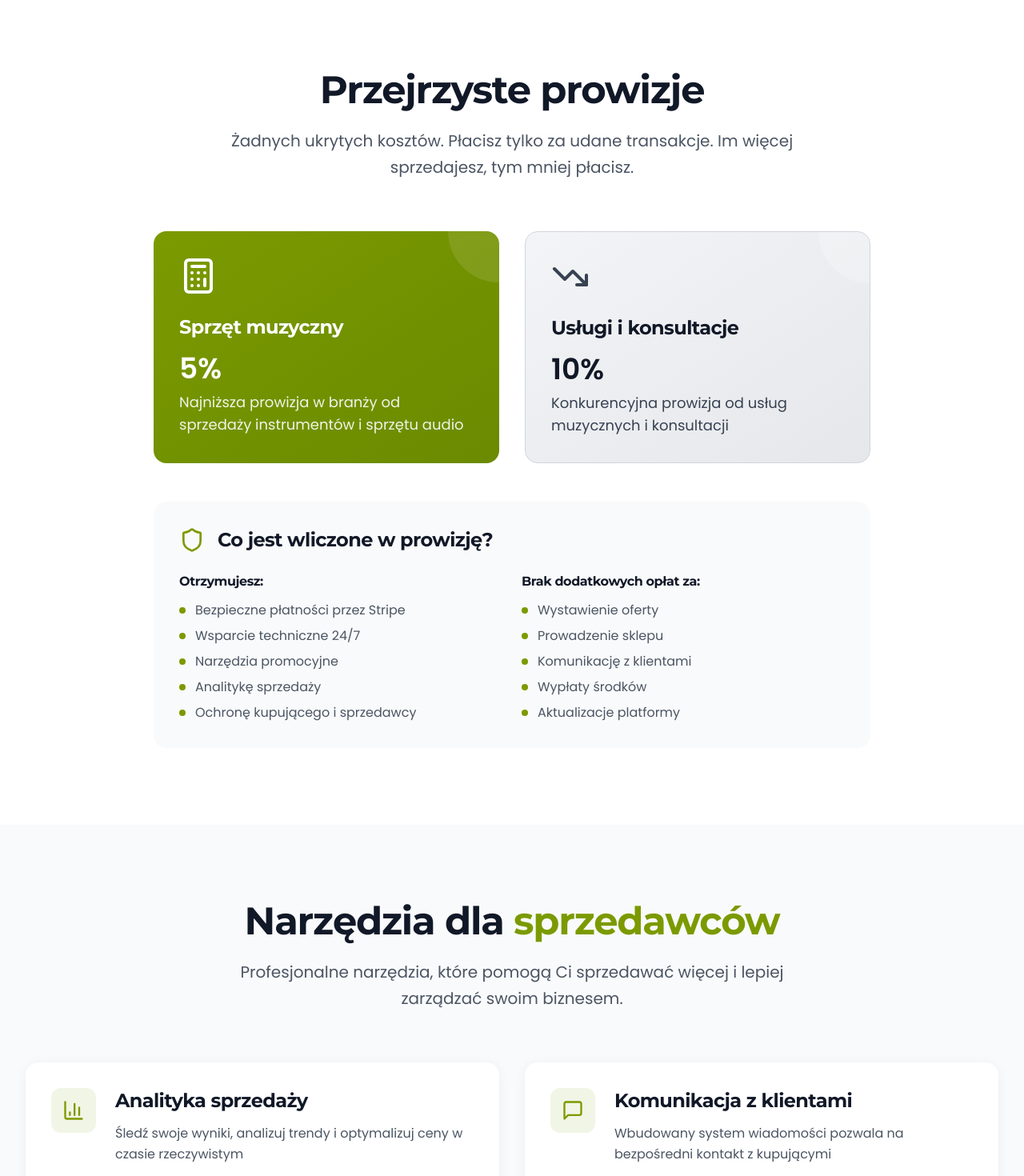
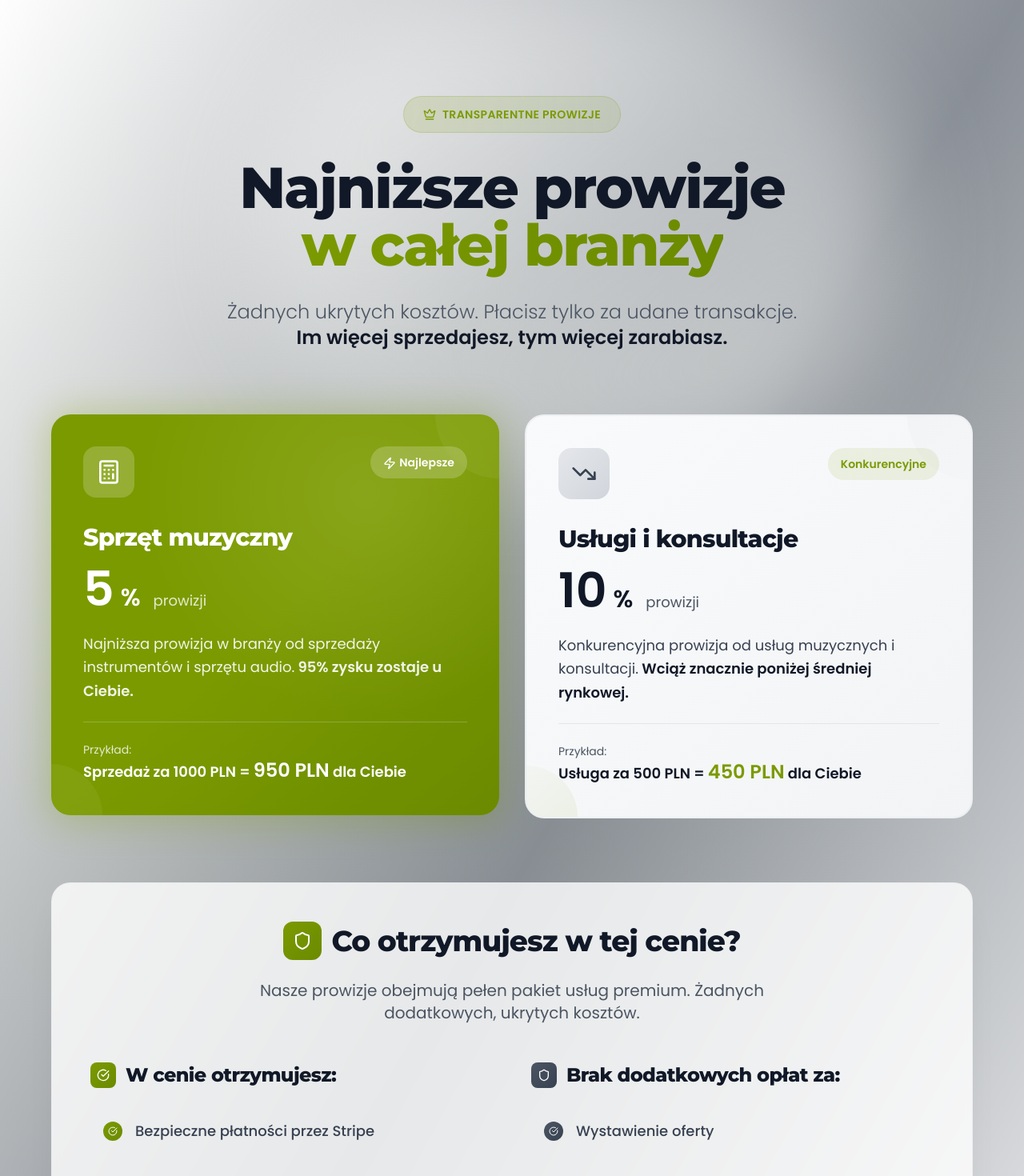
Before and after one commit to ampli-app/amplichain-landing, a React (Vite) app: page / in a window 1280 px wide. Shown: the part 4220-5690 px from the top of the page at 80% size. Built offline with nearby package versions, Linux system fonts and the light colour scheme.

Commit message:
Refactor CommissionSection
The AI will refactor the CommissionSection to align with the latest design trends.

```diff
--- a/src/components/sections/CommissionSection.tsx
+++ b/src/components/sections/CommissionSection.tsx
@@ -1,92 +1,228 @@
 
 import React from "react";
-import { Calculator, TrendingDown, Shield } from "lucide-react";
+import { Calculator, TrendingDown, Shield, CheckCircle, Zap, Crown } from "lucide-react";
 
 const CommissionSection: React.FC = () => {
+  const benefits = [
+    "Bezpieczne płatności przez Stripe",
+    "Wsparcie techniczne 24/7",
+    "Narzędzia promocyjne",
+    "Analitykę sprzedaży",
+    "Ochronę kupującego i sprzedawcy"
+  ];
+
+  const noCosts = [
+    "Wystawienie oferty",
+    "Prowadzenie sklepu",
+    "Komunikację z klientami",
+    "Wypłaty środków",
+    "Aktualizacje platformy"
+  ];
+
   return (
-    <section className="py-24 bg-white">
-      <div className="container">
-        <div className="text-center mb-16">
-          <h2 className="text-4xl md:text-5xl font-bold font-montserrat mb-6 text-gray-900">
-            Przejrzyste prowizje
+    <section className="py-32 bg-gradient-to-br from-white via-gray-50/50 to-white relative overflow-hidden">
+      {/* Premium Background Elements */}
+      <div className="absolute inset-0">
+        <div className="absolute top-0 left-1/4 w-[800px] h-[600px] bg-gradient-to-br from-ampli-green/8 via-ampli-green/4 to-transparent rounded-full blur-3xl opacity-60" />
+        <div className="absolute bottom-0 right-1/4 w-[600px] h-[500px] bg-gradient-to-tl from-ampli-green/6 via-ampli-green/3 to-transparent rounded-full blur-3xl opacity-40" />
+        <div className="absolute inset-0 bg-[radial-gradient(circle_at_20%_50%,rgba(123,154,0,0.03),transparent_70%),radial-gradient(circle_at_80%_20%,rgba(123,154,0,0.02),transparent_70%)]" />
+      </div>
+
+      <div className="container relative z-10">
+        {/* Premium Header */}
+        <div className="text-center mb-20">
+          <div className="inline-flex items-center gap-2 bg-gradient-to-r from-ampli-green/15 to-ampli-green/10 backdrop-blur-sm rounded-full px-6 py-3 mb-8 border border-ampli-green/20">
+            <Crown className="h-4 w-4 text-ampli-green" />
+            <span className="text-sm font-bold text-ampli-green tracking-wide uppercase">Transparentne prowizje</span>
+          </div>
+
+          <h2 className="text-5xl md:text-6xl lg:text-7xl font-black font-montserrat mb-8 text-gray-900 leading-[0.9] tracking-tight">
+            Najniższe prowizje
+            <br />
+            <span className="bg-gradient-to-r from-ampli-green to-ampli-darkgreen bg-clip-text text-transparent">
+              w całej branży
+            </span>
           </h2>
-          <p className="text-xl text-gray-600 max-w-3xl mx-auto leading-relaxed">
-            Żadnych ukrytych kosztów. Płacisz tylko za udane transakcje. Im więcej sprzedajesz, tym mniej płacisz.
+
+          <p className="text-xl md:text-2xl text-gray-600 max-w-4xl mx-auto leading-relaxed font-light">
+            Żadnych ukrytych kosztów. Płacisz tylko za udane transakcje.
+            <br />
+            <strong className="text-gray-900 font-semibold">Im więcej sprzedajesz, tym więcej zarabiasz.</strong>
           </p>
         </div>
 
-        <div className="max-w-4xl mx-auto">
-          <div className="grid grid-cols-1 md:grid-cols-2 gap-8 mb-12">
-            <div className="bg-gradient-to-br from-ampli-green to-ampli-darkgreen rounded-2xl p-8 text-white relative overflow-hidden">
-              <div className="absolute top-0 right-0 w-32 h-32 bg-white/10 rounded-full -mr-16 -mt-16"></div>
-              <div className="relative z-10">
-                <Calculator className="h-12 w-12 mb-6" />
-                <h3 className="text-2xl font-bold font-montserrat mb-4">
-                  Sprzęt muzyczny
-                </h3>
-                <div className="text-4xl font-bold mb-2">5%</div>
-                <p className="text-lg opacity-90">
-                  Najniższa prowizja w branży od sprzedaży instrumentów i sprzętu audio
-                </p>
+        {/* Premium Commission Cards */}
+        <div className="max-w-6xl mx-auto mb-20">
+          <div className="grid grid-cols-1 lg:grid-cols-2 gap-8">
+
+            {/* Music Equipment Card */}
+            <div className="group relative">
+              {/* Glow Effect */}
+              <div className="absolute -inset-1 bg-gradient-to-r from-ampli-green via-ampli-green to-ampli-darkgreen rounded-3xl blur-xl opacity-30 group-hover:opacity-50 transition-all duration-500" />
+
+              {/* Main Card */}
+              <div className="relative bg-gradient-to-br from-ampli-green via-ampli-green to-ampli-darkgreen rounded-3xl p-10 text-white overflow-hidden transform group-hover:scale-[1.02] transition-all duration-500">
+
+                {/* Background Pattern */}
+                <div className="absolute inset-0 bg-[radial-gradient(circle_at_70%_20%,rgba(255,255,255,0.1),transparent_50%)]" />
+                <div className="absolute top-0 right-0 w-40 h-40 bg-white/5 rounded-full -mr-20 -mt-20" />
+                <div className="absolute bottom-0 left-0 w-32 h-32 bg-white/5 rounded-full -ml-16 -mb-16" />
+
+                <div className="relative z-10">
+                  <div className="flex items-start justify-between mb-8">
+                    <div className="bg-white/20 backdrop-blur-sm rounded-2xl p-4 group-hover:scale-110 transition-transform duration-300">
+                      <Calculator className="h-8 w-8" />
+                    </div>
+                    <div className="bg-white/20 backdrop-blur-sm rounded-full px-4 py-2">
+                      <Zap className="h-4 w-4 inline mr-1" />
+                      <span className="text-sm font-bold">Najlepsze</span>
+                    </div>
+                  </div>
+
+                  <h3 className="text-3xl font-black font-montserrat mb-4">
+                    Sprzęt muzyczny
+                  </h3>
+
+                  <div className="flex items-baseline gap-2 mb-6">
+                    <span className="text-6xl font-black">5</span>
+                    <span className="text-3xl font-bold">%</span>
+                    <span className="text-lg opacity-80 ml-2">prowizji</span>
+                  </div>
+
+                  <p className="text-lg opacity-90 leading-relaxed">
+                    Najniższa prowizja w branży od sprzedaży instrumentów i sprzętu audio.
+                    <strong className="text-white"> 95% zysku zostaje u Ciebie.</strong>
+                  </p>
+
+                  <div className="mt-6 pt-6 border-t border-white/20">
+                    <div className="text-sm opacity-80">Przykład:</div>
+                    <div className="text-lg font-bold">Sprzedaż za 1000 PLN = <span className="text-2xl">950 PLN</span> dla Ciebie</div>
+                  </div>
+                </div>
               </div>
             </div>
 
-            <div className="bg-gradient-to-br from-gray-100 to-gray-200 rounded-2xl p-8 relative overflow-hidden border border-gray-300">
-              <div className="absolute top-0 right-0 w-32 h-32 bg-white/20 rounded-full -mr-16 -mt-16"></div>
-              <div className="relative z-10">
-                <TrendingDown className="h-12 w-12 mb-6 text-gray-700" />
-                <h3 className="text-2xl font-bold font-montserrat mb-4 text-gray-900">
-                  Usługi i konsultacje
-                </h3>
-                <div className="text-4xl font-bold mb-2 text-gray-900">10%</div>
-                <p className="text-lg text-gray-700">
-                  Konkurencyjna prowizja od usług muzycznych i konsultacji
-                </p>
+            {/* Services Card */}
+            <div className="group relative">
+              <div className="bg-gradient-to-br from-gray-50 to-gray-100 rounded-3xl p-10 relative overflow-hidden border-2 border-gray-200/50 hover:border-ampli-green/30 transition-all duration-500 transform group-hover:scale-[1.02]">
+
+                {/* Background Elements */}
+                <div className="absolute top-0 right-0 w-40 h-40 bg-gradient-to-br from-gray-200/30 to-transparent rounded-full -mr-20 -mt-20" />
+                <div className="absolute bottom-0 left-0 w-32 h-32 bg-gradient-to-tl from-ampli-green/10 to-transparent rounded-full -ml-16 -mb-16" />
+
+                <div className="relative z-10">
+                  <div className="flex items-start justify-between mb-8">
+                    <div className="bg-gradient-to-br from-gray-200 to-gray-300 rounded-2xl p-4 group-hover:scale-110 transition-transform duration-300">
+                      <TrendingDown className="h-8 w-8 text-gray-700" />
+                    </div>
+                    <div className="bg-ampli-green/10 rounded-full px-4 py-2">
+                      <span className="text-sm font-bold text-ampli-green">Konkurencyjne</span>
+                    </div>
+                  </div>
+
+                  <h3 className="text-3xl font-black font-montserrat mb-4 text-gray-900">
+                    Usługi i konsultacje
+                  </h3>
+
+                  <div className="flex items-baseline gap-2 mb-6">
+                    <span className="text-6xl font-black text-gray-900">10</span>
+                    <span className="text-3xl font-bold text-gray-900">%</span>
+                    <span className="text-lg text-gray-600 ml-2">prowizji</span>
+                  </div>
+
+                  <p className="text-lg text-gray-700 leading-relaxed">
+                    Konkurencyjna prowizja od usług muzycznych i konsultacji.
+                    <strong className="text-gray-900"> Wciąż znacznie poniżej średniej rynkowej.</strong>
+                  </p>
+
+                  <div className="mt-6 pt-6 border-t border-gray-300/50">
+                    <div className="text-sm text-gray-600">Przykład:</div>
+                    <div className="text-lg font-bold text-gray-900">Usługa za 500 PLN = <span className="text-2xl text-ampli-green">450 PLN</span> dla Ciebie</div>
+                  </div>
+                </div>
               </div>
             </div>
           </div>
+        </div>
 
-          <div className="bg-gray-50 rounded-2xl p-8">
-            <div className="flex items-center gap-4 mb-6">
-              <Shield className="h-8 w-8 text-ampli-green" />
-              <h3 className="text-2xl font-bold font-montserrat text-gray-900">
-                Co jest wliczone w prowizję?
-              </h3>
+        {/* What's Included Section */}
+        <div className="max-w-6xl mx-auto">
+          <div className="bg-white/80 backdrop-blur-sm rounded-3xl p-12 border border-gray-200/50 shadow-2xl shadow-gray-900/5">
+
+            {/* Header */}
+            <div className="text-center mb-12">
+              <div className="inline-flex items-center gap-3 mb-6">
+                <div className="bg-gradient-to-br from-ampli-green to-ampli-darkgreen rounded-xl p-3">
+                  <Shield className="h-6 w-6 text-white" />
+                </div>
+                <h3 className="text-3xl md:text-4xl font-black font-montserrat text-gray-900">
+                  Co otrzymujesz w tej cenie?
+                </h3>
+              </div>
+              <p className="text-xl text-gray-600 max-w-3xl mx-auto">
+                Nasze prowizje obejmują pełen pakiet usług premium. Żadnych dodatkowych, ukrytych kosztów.
+              </p>
             </div>
-            <div className="grid grid-cols-1 md:grid-cols-2 gap-6">
-              <div>
-                <h4 className="font-bold text-gray-900 mb-3">Otrzymujesz:</h4>
-                <ul className="space-y-2">
-                  {[
-                    "Bezpieczne płatności przez Stripe",
-                    "Wsparcie techniczne 24/7",
-                    "Narzędzia promocyjne",
-                    "Analitykę sprzedaży",
-                    "Ochronę kupującego i sprzedawcy"
-                  ].map((item, index) => (
-                    <li key={index} className="flex items-center text-gray-600">
-                      <span className="w-2 h-2 bg-ampli-green rounded-full mr-3"></span>
-                      {item}
-                    </li>
-                  ))}
-                </ul>
+
+            <div className="grid grid-cols-1 lg:grid-cols-2 gap-12">
+
+              {/* Included Services */}
+              <div className="space-y-8">
+                <div>
+                  <h4 className="text-2xl font-black text-gray-900 mb-6 flex items-center gap-3">
+                    <div className="w-8 h-8 bg-gradient-to-br from-ampli-green to-ampli-darkgreen rounded-lg flex items-center justify-center">
+                      <CheckCircle className="h-4 w-4 text-white" />
+                    </div>
+                    W cenie otrzymujesz:
+                  </h4>
+                  <div className="space-y-4">
+                    {benefits.map((item, index) => (
+                      <div key={index} className="group flex items-center gap-4 p-4 rounded-2xl hover:bg-ampli-green/5 transition-all duration-300">
+                        <div className="w-6 h-6 bg-gradient-to-br from-ampli-green to-ampli-darkgreen rounded-full flex items-center justify-center flex-shrink-0 group-hover:scale-110 transition-transform">
+                          <CheckCircle className="h-3 w-3 text-white" />
+                        </div>
+                        <span className="text-lg text-gray-700 font-medium group-hover:text-gray-900 transition-colors">{item}</span>
+                      </div>
+                    ))}
+                  </div>
+                </div>
               </div>
-              <div>
-                <h4 className="font-bold text-gray-900 mb-3">Brak dodatkowych opłat za:</h4>
-                <ul className="space-y-2">
-                  {[
-                    "Wystawienie oferty",
-                    "Prowadzenie sklepu",
-                    "Komunikację z klientami",
-                    "Wypłaty środków",
-                    "Aktualizacje platformy"
-                  ].map((item, index) => (
-                    <li key={index} className="flex items-center text-gray-600">
-                      <span className="w-2 h-2 bg-ampli-green rounded-full mr-3"></span>
-                      {item}
-                    </li>
-                  ))}
-                </ul>
+
+              {/* No Additional Costs */}
+              <div className="space-y-8">
+                <div>
+                  <h4 className="text-2xl font-black text-gray-900 mb-6 flex items-center gap-3">
+                    <div className="w-8 h-8 bg-gradient-to-br from-gray-600 to-gray-700 rounded-lg flex items-center justify-center">
+                      <Shield className="h-4 w-4 text-white" />
+                    </div>
+                    Brak dodatkowych opłat za:
+                  </h4>
+                  <div className="space-y-4">
+                    {noCosts.map((item, index) => (
+                      <div key={index} className="group flex items-center gap-4 p-4 rounded-2xl hover:bg-gray-50 transition-all duration-300">
+                        <div className="w-6 h-6 bg-gradient-to-br from-gray-600 to-gray-700 rounded-full flex items-center justify-center flex-shrink-0 group-hover:scale-110 transition-transform">
+                          <CheckCircle className="h-3 w-3 text-white" />
+                        </div>
+                        <span className="text-lg text-gray-700 font-medium group-hover:text-gray-900 transition-colors">{item}</span>
+                      </div>
+                    ))}
+                  </div>
+                </div>
+              </div>
+            </div>
+
+            {/* Bottom CTA */}
+            <div className="mt-12 pt-8 border-t border-gray-200">
+              <div className="text-center bg-gradient-to-r from-ampli-green/10 via-ampli-green/5 to-ampli-green/10 rounded-2xl p-8">
+                <h5 className="text-2xl font-black text-gray-900 mb-4">
+                  Gotowy na najlepsze warunki w branży?
+                </h5>
+                <p className="text-lg text-gray-600 mb-6">
+                  Pierwszych 30 dni bez prowizji dla nowych sprzedawców
+                </p>
+                <button className="bg-gradient-to-r from-ampli-green to-ampli-darkgreen text-white font-bold px-8 py-4 rounded-2xl text-lg hover:shadow-2xl hover:shadow-ampli-green/25 transition-all duration-300 transform hover:scale-105">
+                  Zacznij sprzedawać za darmo
+                </button>
               </div>
             </div>
           </div>
```
